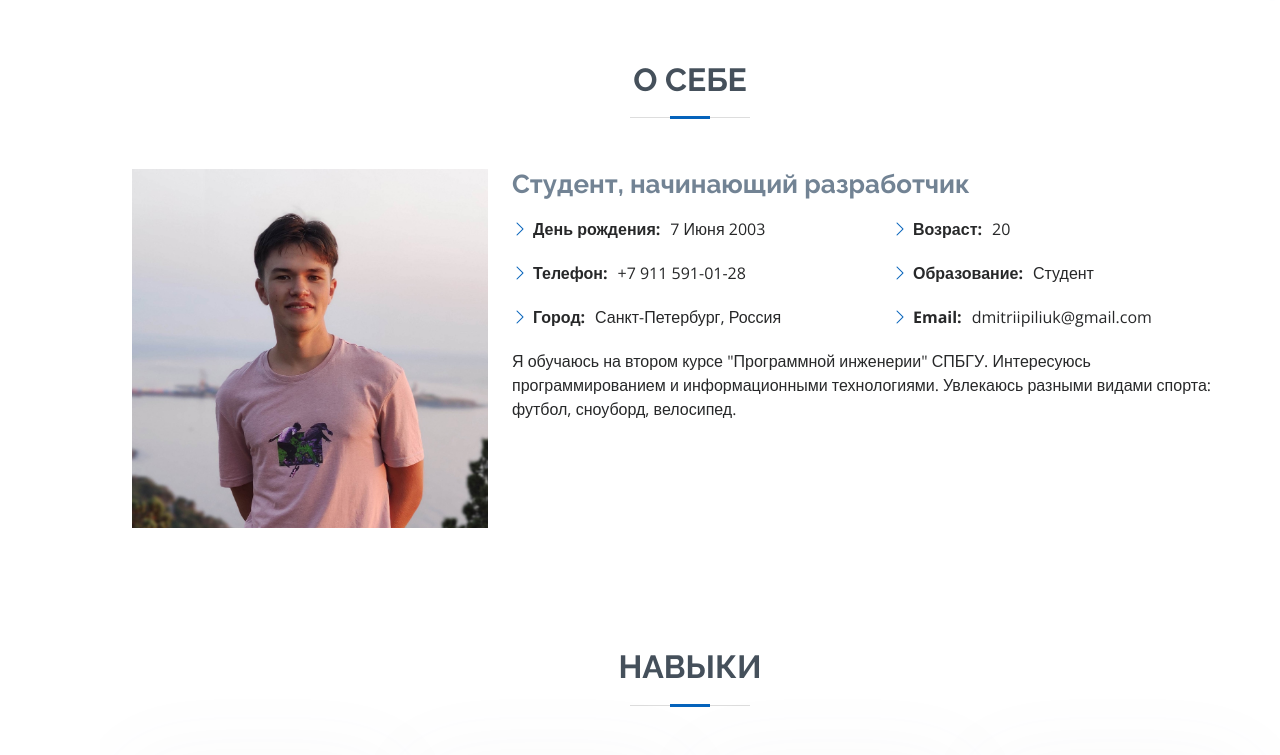
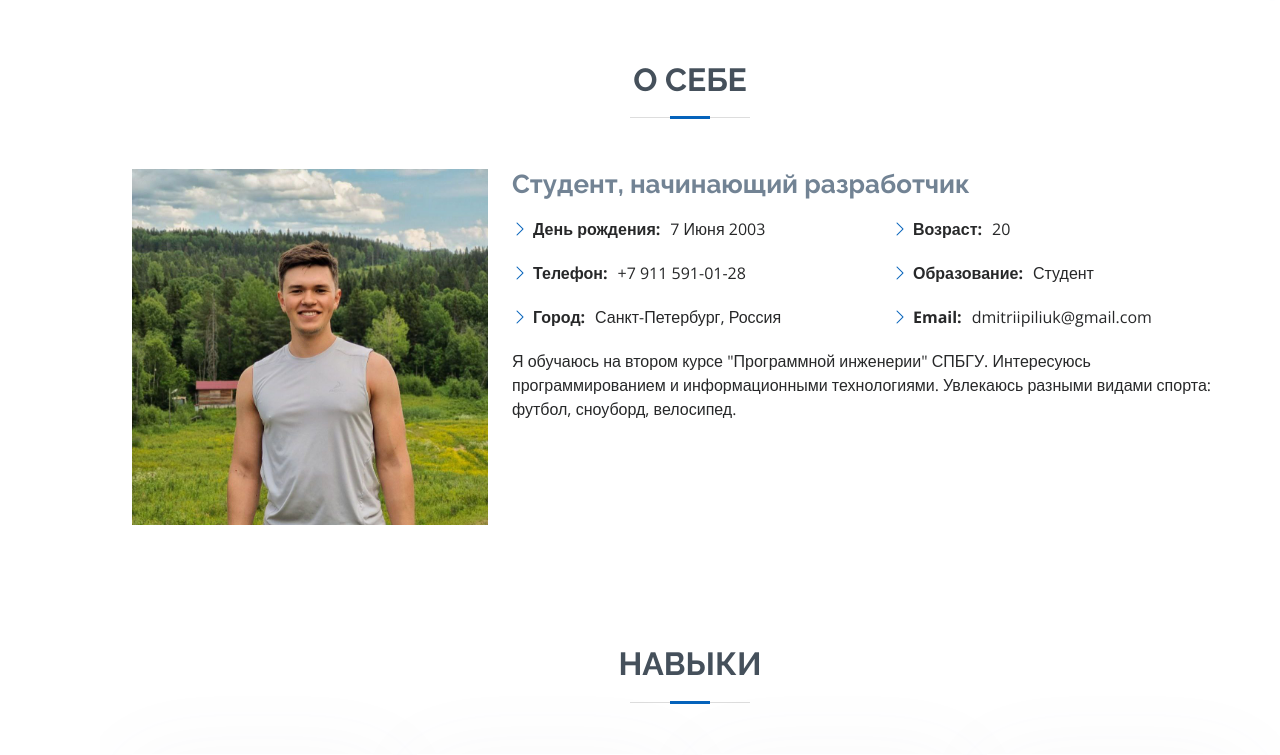
Before and after one commit to DmitryPilyuk/MyProfileSite, a Flask app: page / in a window 1280 px wide. Shown: the part 799-1554 px from the top of the page. Run offline with Flask 3, Linux system fonts and the light colour scheme; data comes from the database, SQL or seed files in the repository; some libraries are stand-ins or nearby versions.

Commit message:
Change photo

```diff
--- a/templates/index.html
+++ b/templates/index.html
@@ -106,7 +106,7 @@
 
       <div class="row">
         <div class="col-lg-4">
-          <img src="static/img/Me.png" class="img-fluid" alt="">
+          <img src="static/img/MyPhoto.jpg" class="img-fluid" alt="">
         </div>
         <div class="col-lg-8 pt-4 pt-lg-0 content">
           <h3>Студент, начинающий разработчик</h3>
```
Also changed, not shown: static/img/MyPhoto.jpg (added).
